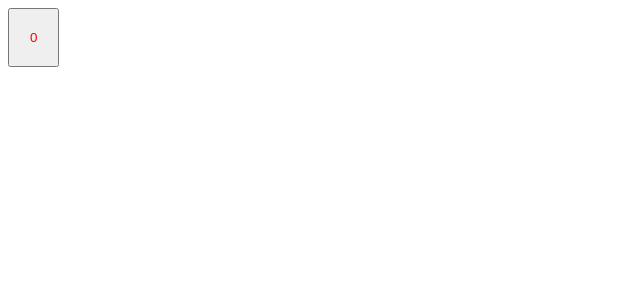
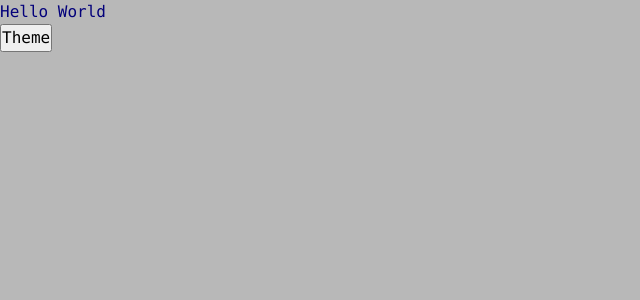
Before and after one commit to kyrisss/production-react, a React app: page / in a window 1280 px wide. Shown: the top 300 px of the page, without its empty margins (0-640 px from the left). Built offline with nearby package versions, Linux system fonts and the light colour scheme.

Commit message:
feat: add themes

```diff
--- a/package.json
+++ b/package.json
@@ -39,7 +39,9 @@
     "webpack-dev-server": "^4.7.4"
   },
   "dependencies": {
+    "@types/react-router-dom": "^5.3.3",
     "react": "^17.0.2",
-    "react-dom": "^17.0.2"
+    "react-dom": "^17.0.2",
+    "react-router-dom": "^6.2.1"
   }
 }
--- a/src/App.tsx
+++ b/src/App.tsx
@@ -1,5 +1,12 @@
-import { Counter } from "./components/Counter";
+import "./styles/index.scss";
+import { useTheme } from "./theme/useTheme";
 
 export const App = () => {
-  return <Counter />;
+  const { theme, toggleTheme } = useTheme();
+  return (
+    <div className={`app ${theme}`}>
+      <div>Hello World</div>
+      <button onClick={toggleTheme}>Theme</button>
+    </div>
+  );
 };
--- a/src/index.scss
+++ /dev/null
@@ -1,5 +0,0 @@
-* {
-  margin: 0;
-  padding: 0;
-  box-sizing: border-box;
-}
--- a/src/index.tsx
+++ b/src/index.tsx
@@ -1,4 +1,10 @@
 import { render } from "react-dom";
 import { App } from "./App";
+import { ThemeProvider } from "./theme/ThemeProvider";
 
-render(<App />, document.getElementById("root"));
+render(
+  <ThemeProvider>
+    <App />
+  </ThemeProvider>,
+  document.getElementById("root")
+);
--- /dev/null
+++ b/src/styles/index.scss
@@ -0,0 +1,12 @@
+@import "variables/global";
+@import "reset";
+@import "themes/dark";
+@import "themes/light";
+
+.app {
+  font: $font-m;
+  background-color: var(--bg-color);
+  color: var(--primary-color);
+
+  min-height: 100vh;
+}
--- /dev/null
+++ b/src/styles/reset.scss
@@ -0,0 +1,13 @@
+* {
+  margin: 0;
+  padding: 0;
+  box-sizing: border-box;
+}
+
+input,
+button,
+textarea,
+select {
+  margin: 0;
+  font: inherit;
+}
--- /dev/null
+++ b/src/styles/themes/dark.scss
@@ -0,0 +1,5 @@
+.app.dark {
+  --bg-color: #07015e;
+  --secondary-color: #00bb10;
+  --primary-color: #026d0b;
+}
--- /dev/null
+++ b/src/styles/themes/light.scss
@@ -0,0 +1,5 @@
+.app.light {
+  --bg-color: #b8b8b8;
+  --primary-color: #03007a;
+  --secondary-color: #000ed4;
+}
--- /dev/null
+++ b/src/styles/variables/global.scss
@@ -0,0 +1,9 @@
+$font-family-main: Consolas, monaco, monospace;
+
+$font-size-m: 16px;
+$font-line-m: 24px;
+$font-m: #{$font-size-m}/#{$font-line-m} $font-family-main;
+
+$font-size-l: 24px;
+$font-line-l: 32px;
+$font-l: #{$font-size-l}/#{$font-line-l} $font-family-main;
--- /dev/null
+++ b/src/theme/ThemeContext.ts
@@ -0,0 +1,15 @@
+import { createContext } from "react";
+
+export enum Themes {
+  LIGHT = "light",
+  DARK = "dark",
+}
+
+export interface ThemeContextProps {
+  theme?: Themes;
+  setTheme?: (theme: Themes) => void;
+}
+
+export const ThemeContext = createContext<ThemeContextProps>({});
+
+export const LOCAL_STORAGE_THEME_KEY = "theme";
--- /dev/null
+++ b/src/theme/ThemeProvider.tsx
@@ -0,0 +1,23 @@
+import { FC, useMemo, useState } from "react";
+import { LOCAL_STORAGE_THEME_KEY, ThemeContext, Themes } from "./ThemeContext";
+
+const defaultTheme =
+  (localStorage.getItem(LOCAL_STORAGE_THEME_KEY) as Themes) || Themes.LIGHT;
+
+export const ThemeProvider: FC = ({ children }) => {
+  const [theme, setTheme] = useState<Themes>(defaultTheme);
+
+  const defaultProps = useMemo(
+    () => ({
+      theme,
+      setTheme,
+    }),
+    [theme]
+  );
+
+  return (
+    <ThemeContext.Provider value={defaultProps}>
+      {children}
+    </ThemeContext.Provider>
+  );
+};
--- /dev/null
+++ b/src/theme/useTheme.ts
@@ -0,0 +1,19 @@
+import { useContext } from "react";
+import { LOCAL_STORAGE_THEME_KEY, ThemeContext, Themes } from "./ThemeContext";
+
+export interface UseThemeResult {
+  toggleTheme: () => void;
+  theme: Themes;
+}
+
+export const useTheme = (): UseThemeResult => {
+  const { theme, setTheme } = useContext(ThemeContext);
+
+  const toggleTheme = () => {
+    const newTheme = theme === Themes.DARK ? Themes.LIGHT : Themes.DARK;
+    setTheme(newTheme);
+    localStorage.setItem(LOCAL_STORAGE_THEME_KEY, newTheme);
+  };
+
+  return { theme, toggleTheme };
+};
```
Also changed, not shown: 1 other file (tests, documents, lock files or other folders).
